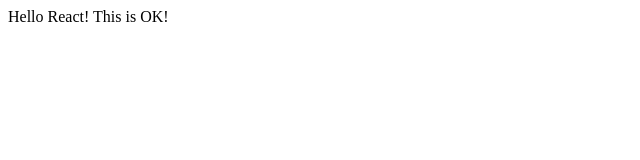
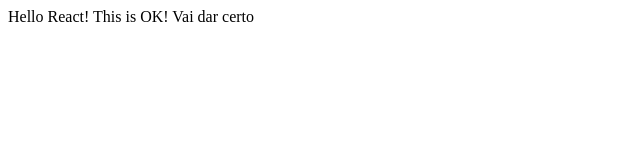
Before and after one commit to nagpaulo/react-webpack4-babel, a React app: page / in a window 1280 px wide. Shown: the top 160 px of the page, without its empty margins (0-640 px from the left). Built offline with nearby package versions, Linux system fonts and the light colour scheme.

Commit message:
Configurando webpack

```diff
--- a/src/index.jsx
+++ b/src/index.jsx
@@ -1,9 +1,5 @@
 import React from "react";
 import ReactDOM from "react-dom";
+import App from "./main/app";
 
-const Index = () => {
-    const message = "This is OK!"
-    return <div>{`Hello React! ${message}`}</div>;
-};
-
-ReactDOM.render(<Index />, document.getElementById("app"));
+ReactDOM.render(<App />, document.getElementById("app"));
--- /dev/null
+++ b/src/main/app.jsx
@@ -0,0 +1,6 @@
+import React from "react"
+
+export default props => {
+    const message = "This is OK! Vai dar certo";
+    return <div>{`Hello React! ${message}`}</div>;
+};
--- a/webpack.config.js
+++ b/webpack.config.js
@@ -15,6 +15,9 @@
     devServer: {
         port: 8000,
         contentBase: path.resolve('dist'),
+    },
+    resolve: {
+        extensions: ['.js', '.jsx']
     },
     module: {
         rules: [
```
Also changed, not shown: 3 other files (tests, documents, lock files or other folders).
